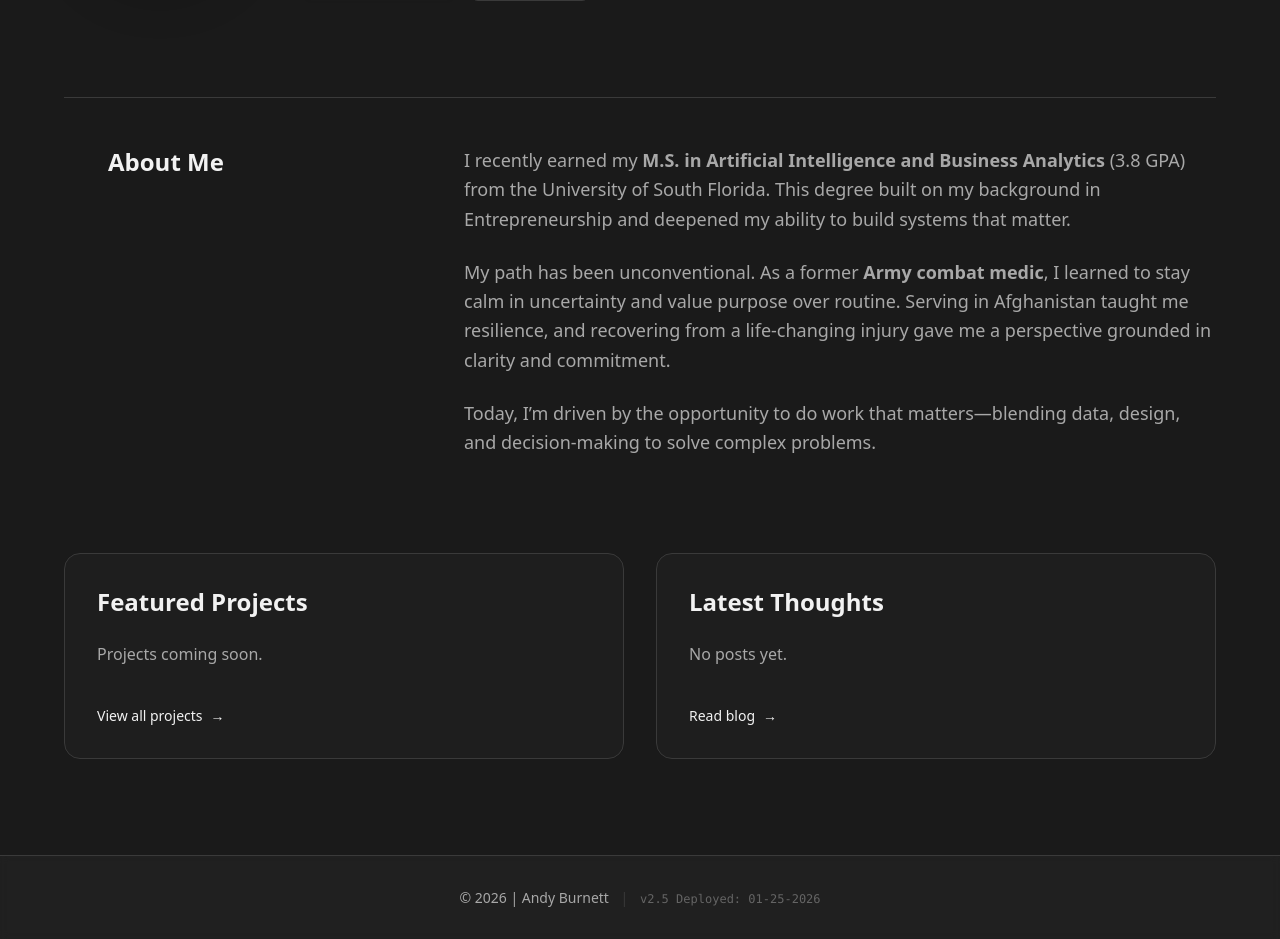
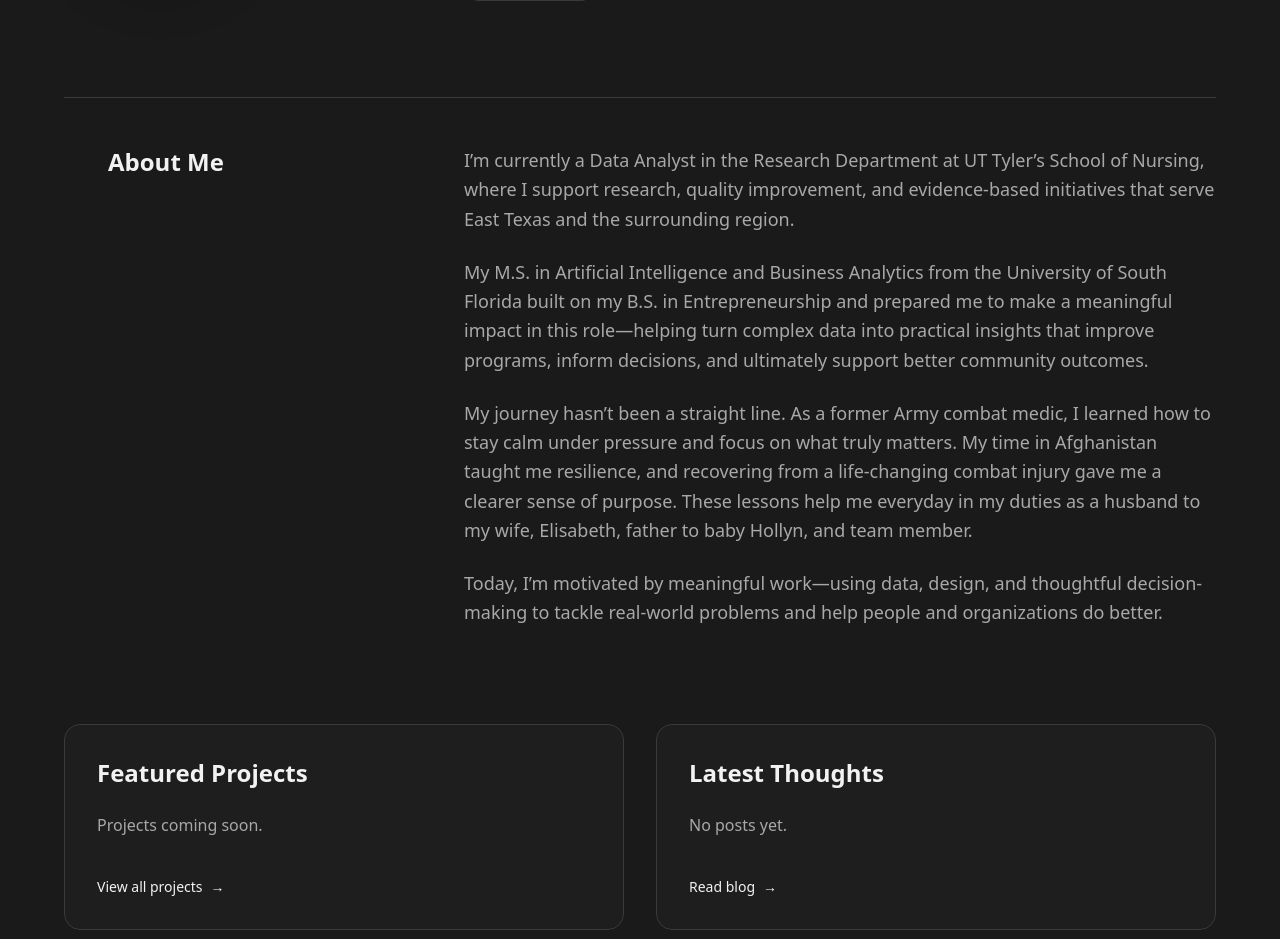
Before and after one commit to burnett013/jandrewburnett, a Django app: page / in a window 1280 px wide. Shown: the part 354-1293 px from the top of the page. Before the commit the page ends 1261 px from the top, so only its background shows below. Run offline with Django 5.2, Linux system fonts and the light colour scheme; data that the repository does not hold is empty; some libraries are stand-ins or nearby versions.

Commit message:
Update About Me section text

```diff
--- a/core/templates/core/home.html
+++ b/core/templates/core/home.html
@@ -43,18 +43,25 @@
             </div>
             <div class="lg:col-span-2 text-lg text-app-text-muted space-y-6 leading-relaxed">
                 <p>
-                    I recently earned my <strong>M.S. in Artificial Intelligence and Business Analytics</strong> (3.8
-                    GPA) from the University of South Florida. This degree built on my background in Entrepreneurship
-                    and deepened my ability to build systems that matter.
+                    I’m currently a Data Analyst in the Research Department at UT Tyler’s School of Nursing, where I
+                    support research, quality improvement, and evidence-based initiatives that serve East Texas and the
+                    surrounding region.
                 </p>
                 <p>
-                    My path has been unconventional. As a former <strong>Army combat medic</strong>, I learned to stay
-                    calm in uncertainty and value purpose over routine. Serving in Afghanistan taught me resilience, and
-                    recovering from a life-changing injury gave me a perspective grounded in clarity and commitment.
+                    My M.S. in Artificial Intelligence and Business Analytics from the University of South Florida built
+                    on my B.S. in Entrepreneurship and prepared me to make a meaningful impact in this role—helping turn
+                    complex data into practical insights that improve programs, inform decisions, and ultimately support
+                    better community outcomes.
                 </p>
                 <p>
-                    Today, I’m driven by the opportunity to do work that matters—blending data, design, and
-                    decision-making to solve complex problems.
+                    My journey hasn’t been a straight line. As a former Army combat medic, I learned how to stay calm
+                    under pressure and focus on what truly matters. My time in Afghanistan taught me resilience, and
+                    recovering from a life-changing combat injury gave me a clearer sense of purpose. These lessons help
+                    me everyday in my duties as a husband to my wife, Elisabeth, father to baby Hollyn, and team member.
+                </p>
+                <p>
+                    Today, I’m motivated by meaningful work—using data, design, and thoughtful decision-making to tackle
+                    real-world problems and help people and organizations do better.
                 </p>
             </div>
         </div>
```
